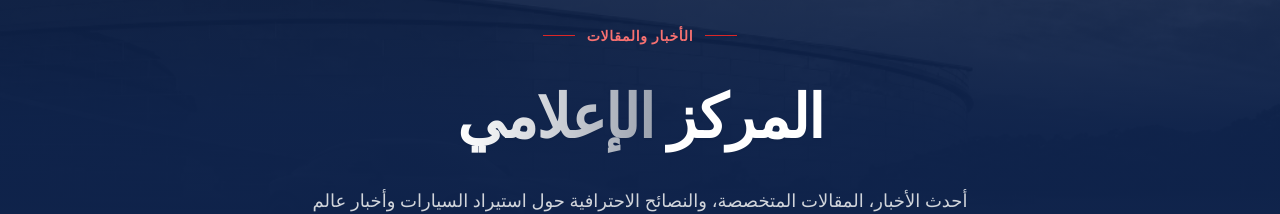
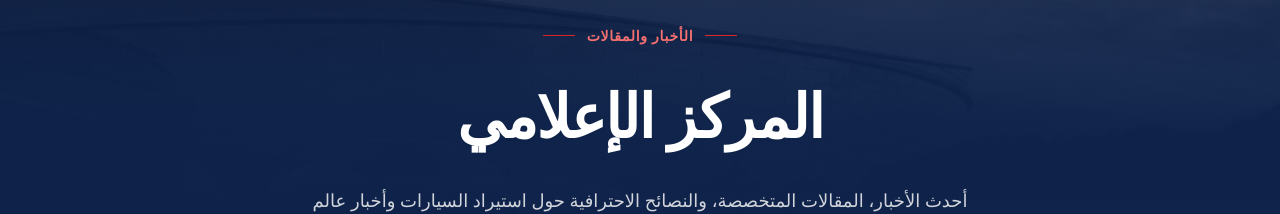
Before and after one commit to MohammadAlghazo/smaa-cars-website, a Next.js app: page /articles in a window 1280 px wide. Shown: the part 174-388 px from the top of the page. Built offline with nearby package versions, Linux system fonts and the light colour scheme; no server answers; the database is empty; a web font is replaced by a local one.

Commit message:
Fix clipping and color of 'المركز الإعلامي' on the articles page

```diff
--- a/src/app/articles/page.tsx
+++ b/src/app/articles/page.tsx
@@ -48,8 +48,8 @@ export default async function ArticlesPage({
             <span className="text-smaa-red-400 font-bold tracking-wider uppercase text-sm">الأخبار والمقالات</span>
             <div className="w-8 h-px bg-smaa-red-600"></div>
           </div>
-          <h1 className="text-4xl md:text-5xl lg:text-6xl font-extrabold mb-6 tracking-tight drop-shadow-sm">
-            المركز <span className="text-transparent bg-clip-text bg-gradient-to-r from-white to-gray-400">الإعلامي</span>
+          <h1 className="text-4xl md:text-5xl lg:text-6xl font-extrabold mb-6 leading-normal tracking-tight drop-shadow-sm text-white">
+            المركز الإعلامي
           </h1>
           <p className="text-lg text-gray-300 font-light max-w-2xl mx-auto">
             أحدث الأخبار، المقالات المتخصصة، والنصائح الاحترافية حول استيراد السيارات وأخبار عالم المحركات.
```
